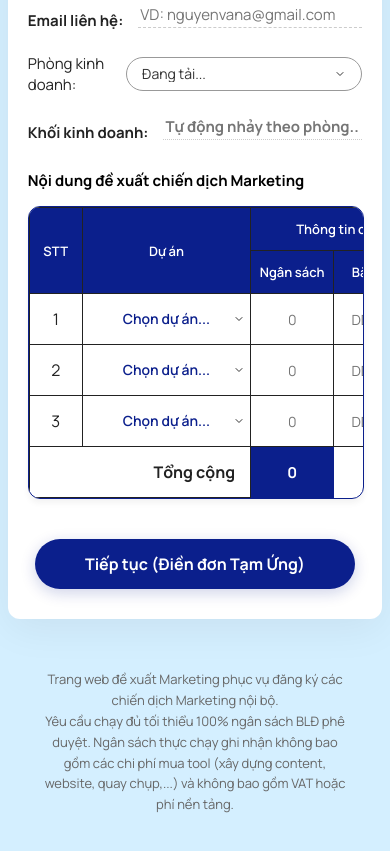
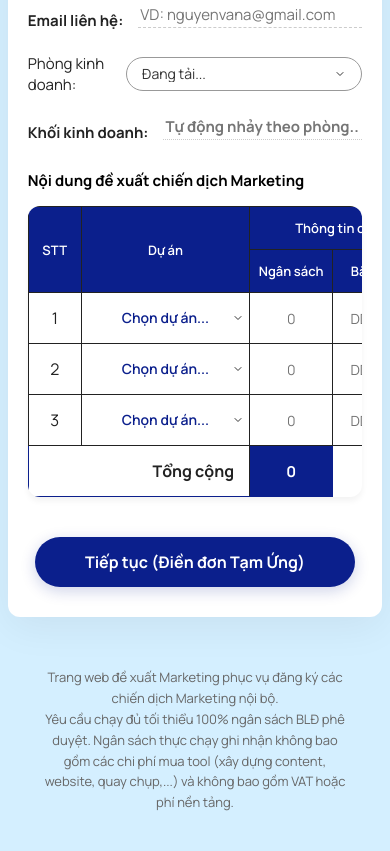
Before and after one commit to AnVietHomes/Dangky_MKT, a plain HTML site: page dev.html in a window 390 px wide. Shown: the part 759-1610 px from the top of the page. Drawn offline with Linux system fonts and the light colour scheme; a script that the page names is missing.

Commit message:
Remove border from table-responsive div

```diff
--- a/dev.html
+++ b/dev.html
@@ -199,7 +199,7 @@
 
       <div class="table-title">Nội dung đề xuất chiến dịch Marketing</div>
 
-      <div class="table-responsive" style="border-radius: 12px; overflow: hidden; border: 1px solid #0b1f8c; box-shadow: 0 4px 6px rgba(0,0,0,0.05);">
+      <div class="table-responsive" style="border-radius: 12px; overflow: hidden; box-shadow: 0 4px 6px rgba(0,0,0,0.05);">
         <table class="data-table">
           <thead>
             <tr>
@@ -264,7 +264,7 @@
           </tbody>
 <tfoot id="tableFoot">
             <tr>
-              <td colspan="2" style="text-align: right; font-weight: bold; padding-right: 15px;">Tổng cộng</td>
+              <td colspan="2" style="text-align: right; font-weight: bold; padding-right: 15px; border-left: 1px solid #0b1f8c; border-bottom: 1px solid #0b1f8c;">Tổng cộng</td>
               <td id="totalBudget" style="background-color: #0b1f8c; color: #ffffff; font-weight: bold; font-size: 15px; text-align: center; border: 1px solid #0b1f8c;">0</td>
               <td colspan="7" style="border: none !important; background: transparent !important;"></td>
             </tr>
```
